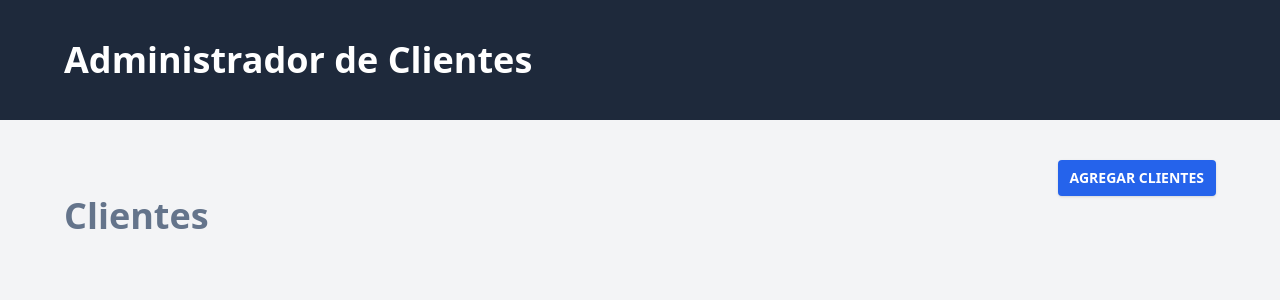
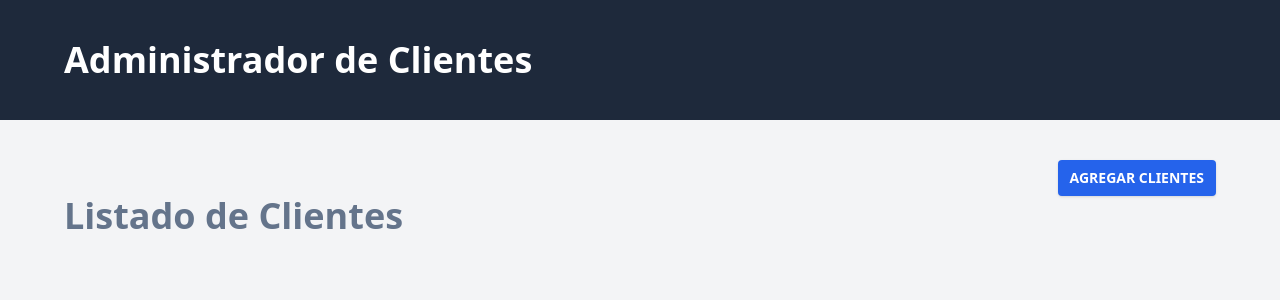
Before and after one commit to MendiolaSergioluis/crm-vue-typescript, a Vue app: page / in a window 1280 px wide. Shown: the top 300 px of the page. Built offline with nearby package versions, Linux system fonts and the light colour scheme.

Commit message:
Nuevo componente Heading creado y utilizado para sustituir los h1

```diff
--- /dev/null
+++ b/src/components/UI/AppHeading.vue
@@ -0,0 +1,5 @@
+<template>
+  <h1 class="text-4xl font-extrabold text-slate-500">
+    <slot></slot>
+  </h1>
+</template>
--- a/src/views/ClientesView.vue
+++ b/src/views/ClientesView.vue
@@ -1,5 +1,6 @@
 <script setup lang="ts">
 import RouterLink from "@/components/UI/RouterLink.vue";
+import Heading from "@/components/UI/AppHeading.vue";
 </script>
 
 <template>
@@ -7,6 +8,6 @@
     <div class="flex justify-end">
       <RouterLink to="agregar-cliente">Agregar Clientes</RouterLink>
     </div>
-    <h1 class="text-4xl font-extrabold text-slate-500">Clientes</h1>
+    <Heading>Listado de Clientes</Heading>
   </div>
 </template>
--- a/src/views/NuevoClienteView.vue
+++ b/src/views/NuevoClienteView.vue
@@ -1,5 +1,6 @@
 <script setup lang="ts">
 import RouterLink from "@/components/UI/RouterLink.vue";
+import Heading from "@/components/UI/AppHeading.vue";
 </script>
 
 <template>
@@ -7,6 +8,6 @@
     <div class="flex justify-end">
       <RouterLink to="inicio">Volver</RouterLink>
     </div>
-    <h1 class="text-4xl font-extrabold text-slate-500">Agregar Cliente</h1>
+    <Heading>Agregar Cliente</Heading>
   </div>
 </template>
```
